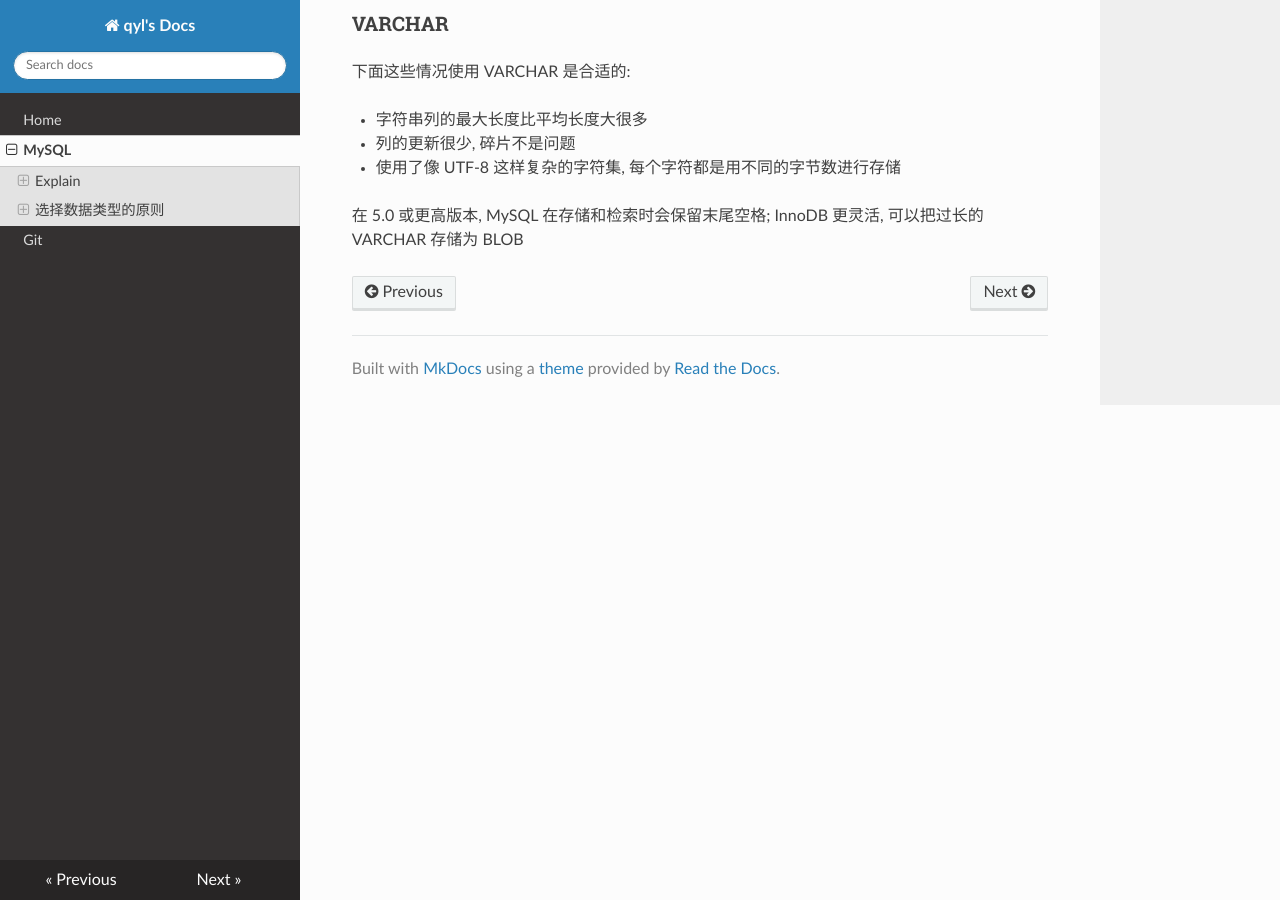
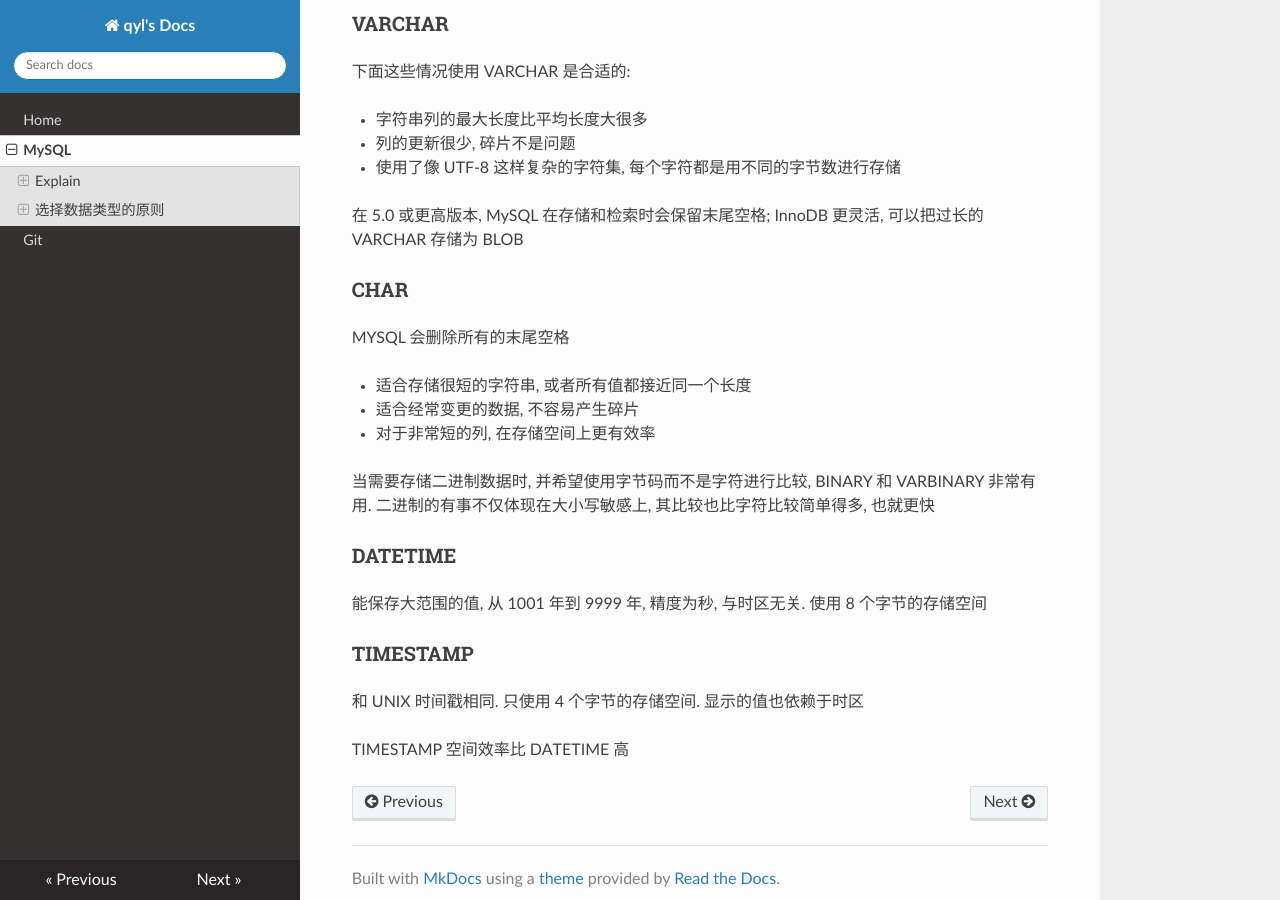
Before and after one commit to paperplane1230/qwiki, an MkDocs documentation site: the page built from docs/mysql.md, in a window 1280 px wide and 900 px high, scrolled down 875 px. Built offline with MkDocs 1.6.1, drawn with Linux system fonts in a browser that asks for light colours; nearby versions of some CDN libraries; old or Windows-style settings are respelled for this version of MkDocs.

Commit message:
Add notes on mysql.

```diff
--- a/docs/mysql.md
+++ b/docs/mysql.md
@@ -34,3 +34,23 @@ TIMESTAMP 只使用 DATETIME 一半的存储空间, 会根据时区变化, 具
 * 使用了像 UTF-8 这样复杂的字符集, 每个字符都是用不同的字节数进行存储
 
 在 5.0 或更高版本, MySQL 在存储和检索时会保留末尾空格; InnoDB 更灵活, 可以把过长的 VARCHAR 存储为 BLOB
+
+### CHAR
+
+MYSQL 会删除所有的末尾空格
+
+* 适合存储很短的字符串, 或者所有值都接近同一个长度
+* 适合经常变更的数据, 不容易产生碎片
+* 对于非常短的列, 在存储空间上更有效率
+
+当需要存储二进制数据时, 并希望使用字节码而不是字符进行比较, BINARY 和 VARBINARY 非常有用. 二进制的有事不仅体现在大小写敏感上, 其比较也比字符比较简单得多, 也就更快
+
+### DATETIME
+
+能保存大范围的值, 从 1001 年到 9999 年, 精度为秒, 与时区无关. 使用 8 个字节的存储空间
+
+### TIMESTAMP
+
+和 UNIX 时间戳相同. 只使用 4 个字节的存储空间. 显示的值也依赖于时区
+
+TIMESTAMP 空间效率比 DATETIME 高
```
